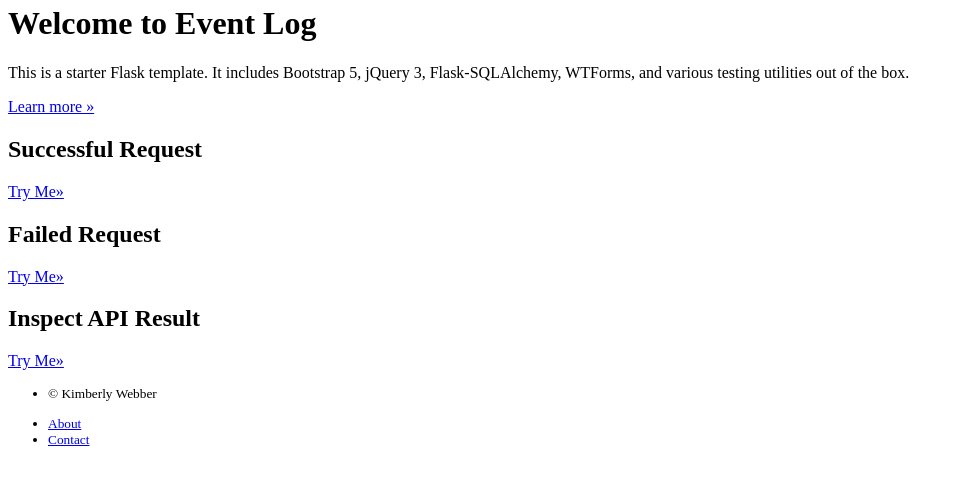
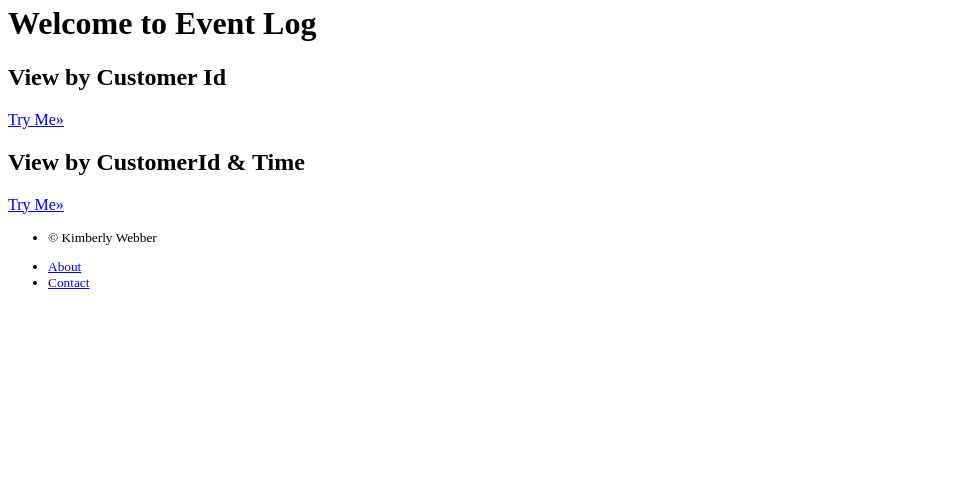
Before and after one commit to kdy618/event_log_parser, a Flask app: template event_logs/templates/public/home.html in a window 1280 px wide. Shown: the part 94-579 px from the top of the page, without its empty margins (0-959 px from the left). Run offline with Flask 3, Linux system fonts and the light colour scheme; the template is opened without the code that fills it, so the values that code supplies are empty; parts of the project's set-up code (start-up, migrations or seed data) failed here and were passed over.

Commit message:
tweak view and added new service

```diff
--- a/event_logs/public/views.py
+++ b/event_logs/public/views.py
@@ -16,6 +16,7 @@ from event_logs.extensions import login_manager
 from event_logs.orm.event import EventLog
 from event_logs.public.forms import LoginForm
 from event_logs.services.importer.event_import import EventImporter
+from event_logs.services.event_log_service import EventLogService
 from event_logs.user.forms import RegisterForm
 from event_logs.user.models import User
 from event_logs.utils import flash_errors
@@ -26,6 +27,7 @@ blueprint = Blueprint("public", __name__, static_folder="../static")
 @blueprint.route("/import_events")
 def import_events():
     """Initial csv data load."""
+
     EventImporter().load_to_db()
     return "Imported data succeed"
 
@@ -33,42 +35,14 @@ def import_events():
 @blueprint.route("/query/<customer_id>")
 def query_events_by_customer_id(customer_id):
     """Display all events by customer_id."""
-    query = """SELECT customer_id, transaction_id, timestamp
-                FROM event_log
-                WHERE customer_id = "{}"
-                """.format(customer_id)
 
-    results = []
-
-    with app.get_engine().connect() as con:
-        rs = con.execute(query)
-        for row in rs:
-            results.append(dict(row))
-            print(row)
-
-    return results
+    return EventLogService().get_events_by_customer_id(customer_id)
 
 @blueprint.route("/query/<customer_id>/<start_time>/<end_time>")
-def query_events_by_start_end_time(customer_id, start_time, end_time):
+def query_events_by_customer_id_and_time(customer_id, start_time, end_time):
     """Query and return customer events by hour between start and end time. """
-    query = """SELECT
-                strftime('%Y-%m-%d %H:00:00', timestamp) AS hour_bucket,
-                COUNT(transaction_id) AS total_transactions
-                FROM event_log
-                WHERE customer_id = "{}" AND timestamp > "{}" AND timestamp < "{}"
-                Group By hour_bucket
-                ORDER By hour_bucket ASC""".format(customer_id, start_time, end_time)
 
-
-    results = []
-
-    with app.get_engine().connect() as con:
-        rs = con.execute(query)
-        for row in rs:
-            results.append(dict(row))
-            print(row)
-
-    return {"results":results,"customer_id":customer_id}
+    return EventLogService().get_events_by_customer_id_and_time(customer_id, start_time, end_time)
 
 @login_manager.user_loader
 def load_user(user_id):
--- a/event_logs/templates/public/home.html
+++ b/event_logs/templates/public/home.html
@@ -4,27 +4,18 @@
 <!-- Main jumbotron for a primary marketing message or call to action -->
 <div class="jumbotron">
     <div class="container">
-
       <h1 class="display-3">Welcome to Event Log</h1>
-
-      <p>This is a starter Flask template. It includes Bootstrap 5, jQuery 3, Flask-SQLAlchemy, WTForms, and various testing utilities out of the box.</p>
-      <p><a href="https://github.com/cookiecutter-flask/cookiecutter-flask" class="btn btn-primary btn-large">Learn more &raquo;</a></p>
-    </div>
 </div><!-- /.jumbotron -->
 
 <div class="container">
   <div class="row">
-    <div class="col-lg-4">
-      <h2><i class="fa-solid fa-code"></i>Successful Request</h2>
-      <p><a class="btn btn-outline-secondary" href="http://localhost:8080/api/v1/property/sewer/septic?address=7904+Verde+Springs+Dr&zip_code=89128&api_key=10987654321">Try Me&raquo;</a></p>
+    <div class="col-lg-6">
+      <h2><i class="fa-solid fa-eye"></i>View by Customer Id</h2>
+      <p><a class="btn btn-outline-secondary" href="http://localhost:8080/query/30330c9c4e7173ba9474c46ee5191570">Try Me&raquo;</a></p>
     </div>
-    <div class="col-lg-4">
-      <h2><i class="fa-solid fa-flask"></i>Failed Request</h2>
-      <p><a class="btn btn-outline-secondary" href="http://localhost:8080/api/v1/property/sewer/septic?address=79041+Verde+Springs+Dr&zip_code=89128&api_key=10987654321">Try Me&raquo;</a></p>
-    </div>
-    <div class="col-lg-4">
-      <h2><i class="fa-solid fa-flask"></i>Inspect API Result</h2>
-      <p><a class="btn btn-outline-secondary" href="http://localhost:8080/api/v1/property/api/housecanary?address=7904+Verde+Springs+Dr&zip_code=89128&api_key=10987654321">Try Me&raquo;</a></p>
+    <div class="col-lg-6">
+      <h2><i class="fa-solid fa-eye"></i>View by CustomerId & Time</h2>
+      <p><a class="btn btn-outline-secondary" href="http://localhost:8080/query/30330c9c4e7173ba9474c46ee5191570/2021-03-01 04:00:00.00000/2021-03-01 06:00:00.848000">Try Me&raquo;</a></p>
     </div>
   </div><!-- /.row -->
 </div>
```
Also changed, not shown: event_logs/event_importer.py (deleted, +0 -42 lines), event_logs/services/event_log_service.py (added, +31 -0 lines).
